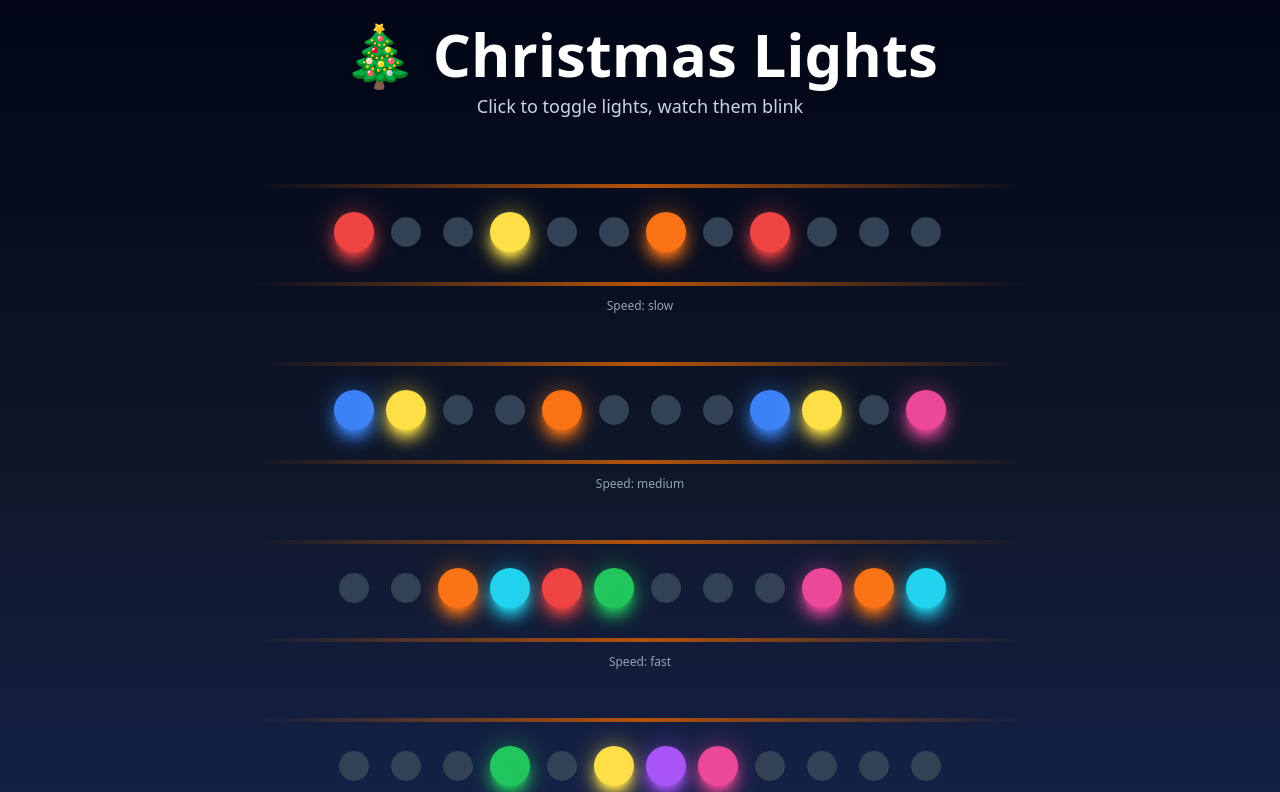
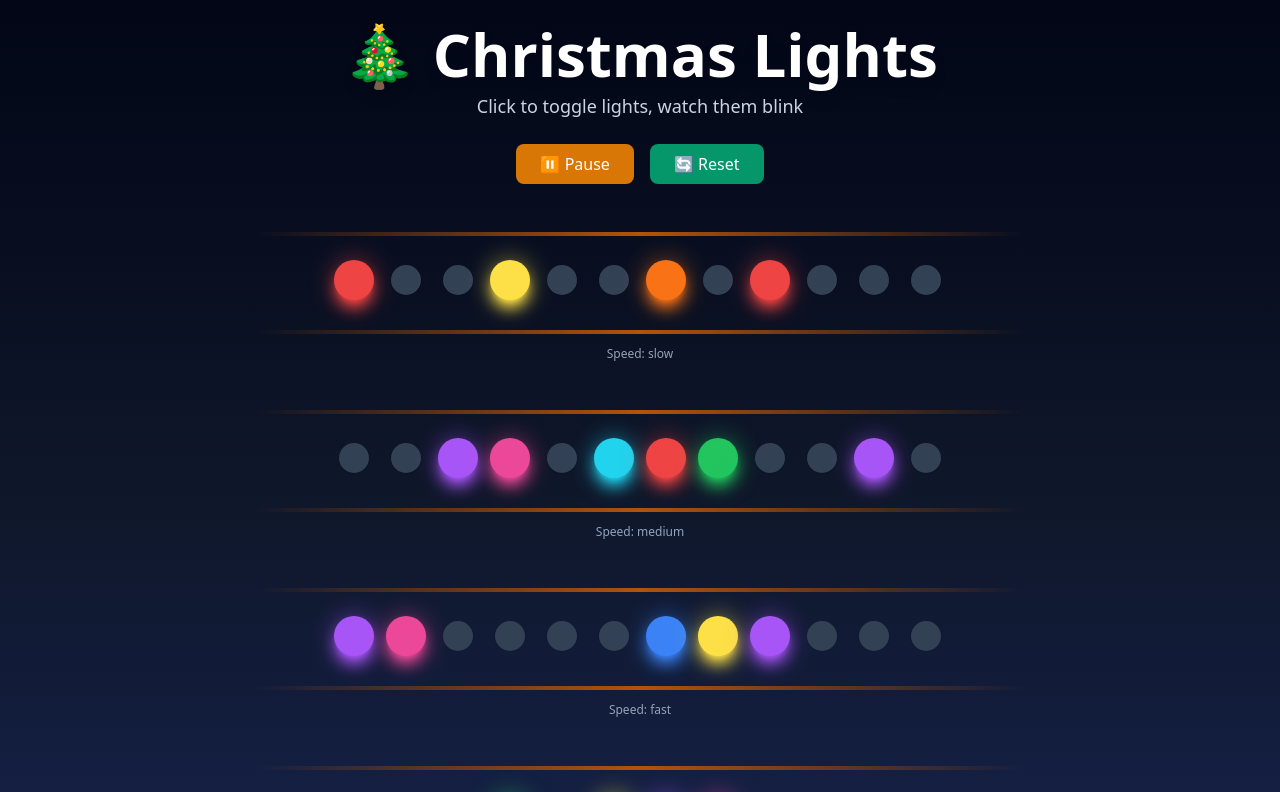
Before and after one commit to ecrent/app-ideas-showcase, a React (Vite) app in the folder apps/04-christmas-lights/: page / in a window 1280 px wide. Shown: the top 792 px of the page. Built offline with nearby package versions, Linux system fonts and the light colour scheme.

Commit message:
add multiple light strings with variable speeds

```diff
--- a/apps/04-christmas-lights/src/App.tsx
+++ b/apps/04-christmas-lights/src/App.tsx
@@ -15,6 +15,7 @@ interface LightString {
 
 export default function App() {
   const [strings, setStrings] = useState<LightString[]>([])
+  const [paused, setPaused] = useState(false)
 
   useEffect(() => {
     const colors = ['red', 'green', 'blue', 'yellow', 'purple', 'pink', 'orange', 'cyan']
@@ -47,7 +48,7 @@ export default function App() {
   }
 
   useEffect(() => {
-    if (strings.length === 0) return
+    if (strings.length === 0 || paused) return
 
     const intervals = strings.map(str => {
       const speed = getAnimationSpeed(str.speed)
@@ -72,7 +73,7 @@ export default function App() {
     })
 
     return () => intervals.forEach(clearInterval)
-  }, [strings.length])
+  }, [strings.length, paused])
 
   const toggleLight = useCallback((stringId: number, lightId: number) => {
     setStrings(prev =>
@@ -86,6 +87,20 @@ export default function App() {
             }
           : s
       )
+    )
+  }, [])
+
+  const resetLights = useCallback(() => {
+    const colors = ['red', 'green', 'blue', 'yellow', 'purple', 'pink', 'orange', 'cyan']
+    setStrings(prev =>
+      prev.map(s => ({
+        ...s,
+        lights: s.lights.map(light => ({
+          ...light,
+          isOn: Math.random() > 0.5,
+          delay: Math.random() * 1000,
+        })),
+      }))
     )
   }, [])
 
@@ -103,7 +118,22 @@ export default function App() {
   return (
     <div className="min-h-screen bg-gradient-to-b from-slate-950 via-slate-900 to-blue-950 flex flex-col items-center justify-center p-6">
       <h1 className="text-6xl font-bold text-white mb-2 drop-shadow-lg">🎄 Christmas Lights</h1>
-      <p className="text-slate-300 mb-16 text-lg">Click to toggle lights, watch them blink</p>
+      <p className="text-slate-300 mb-6 text-lg">Click to toggle lights, watch them blink</p>
+
+      <div className="flex gap-4 mb-12">
+        <button
+          onClick={() => setPaused(!paused)}
+          className="px-6 py-2 bg-amber-600 hover:bg-amber-700 text-white rounded-lg transition-colors font-medium"
+        >
+          {paused ? '▶ Resume' : '⏸ Pause'}
+        </button>
+        <button
+          onClick={resetLights}
+          className="px-6 py-2 bg-emerald-600 hover:bg-emerald-700 text-white rounded-lg transition-colors font-medium"
+        >
+          🔄 Reset
+        </button>
+      </div>
 
       <div className="space-y-12 max-w-3xl w-full">
         {strings.map(lightString => (
```
